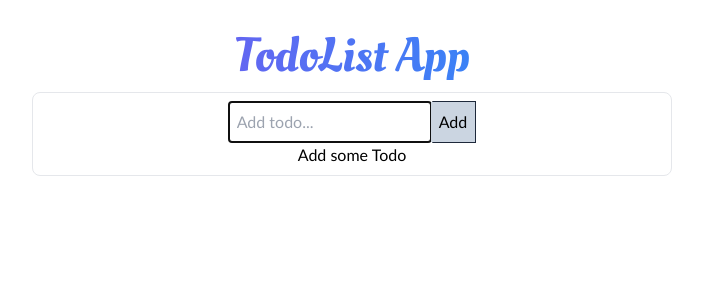
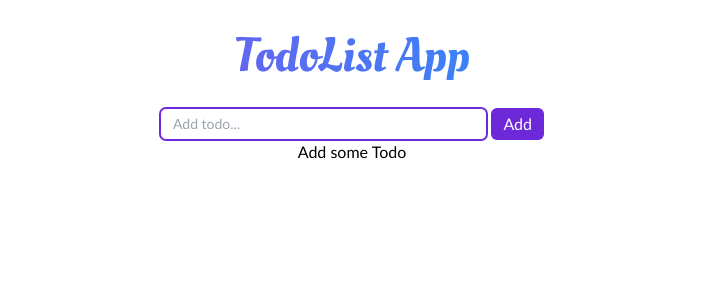
Before and after one commit to Sinac0de/Todo-List-ReactJs, a React (Create React App) app: page / in a window 1280 px wide. Shown: the top 300 px of the page, without its empty margins (288-991 px from the left). Built offline with nearby package versions, Linux system fonts and the light colour scheme.

Commit message:
Improve app styles

```diff
--- a/src/components/TodoApp.js
+++ b/src/components/TodoApp.js
@@ -38,7 +38,7 @@ const TodoApp = () => {
   };
 
   return (
-    <div className="flex flex-col items-center content-center w-6/12 p-2 bg-white border rounded-lg ">
+    <div className="flex flex-col items-center content-center w-6/12 p-4 rounded-lg ">
       <TodoForm submitTodo={addTodo} />
       <TodoList
         todos={todos}
--- a/src/components/TodoForm.js
+++ b/src/components/TodoForm.js
@@ -26,19 +26,19 @@ const TodoForm = (props) => {
   };
 
   return (
-    <form
-      onSubmit={submitHandler}
-      className="border border-slate-800 flex justify-between "
-    >
+    <form onSubmit={submitHandler} className="flex justify-between gap-1 w-96">
       <input
         onChange={changeHandler}
         value={input}
         type="text"
-        className="p-2"
+        className="px-3 py-1 w-full border border-slate-300 rounded-md text-sm focus:outline-none focus:border-violet-700 focus:ring-1 focus:ring-violet-700"
         placeholder={props.edit ? "Update todo..." : "Add todo..."}
         ref={inputRef}
       />
-      <button type="submit" className="bg-slate-300 p-2">
+      <button
+        type="submit"
+        className=" bg-violet-700 text-white px-3 py-1 rounded-md"
+      >
         {props.edit ? "Update" : "Add"}
       </button>
     </form>
```
